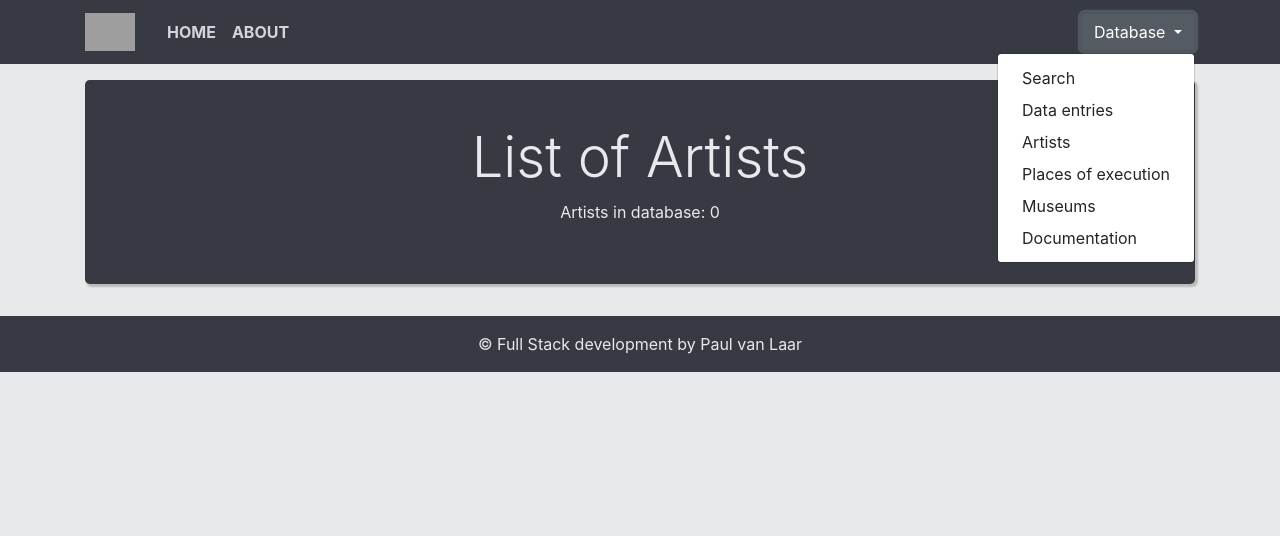
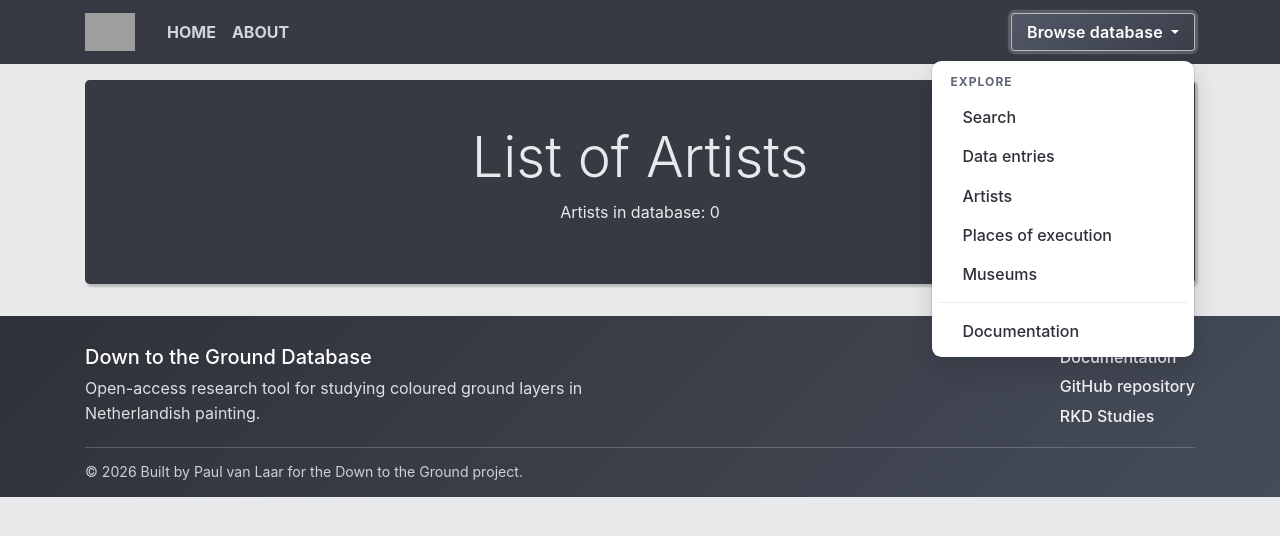
Before and after one commit to TAHPaul/DttG_db, a Django app: page /artists/ in a window 1280 px wide, after a click on "Browse database". Shown: the top 536 px of the page. Run offline with Django 4.2, Linux system fonts and the light colour scheme; data that the repository does not hold is empty; some libraries are stand-ins or nearby versions; grey boxes are pictures that could not be loaded.

Commit message:
Update footer/dropdown UI and RKD image fetch handling

```diff
--- a/data/static/data/main.css
+++ b/data/static/data/main.css
@@ -26,6 +26,116 @@ ul {
 
 .site-header .navbar-nav .nav-link.active {
   font-weight: 500;
+}
+
+.site-nav-dropdown {
+  margin-left: 0.5rem;
+}
+
+.site-nav-dropdown__toggle {
+  min-width: 11.5rem;
+  border: 1px solid rgba(232, 233, 235, 0.45);
+  background: linear-gradient(145deg, #464b57 0%, #343741 100%);
+  color: #f0f2f5;
+  font-weight: 600;
+  letter-spacing: 0.01em;
+}
+
+.site-nav-dropdown__toggle:hover,
+.site-nav-dropdown__toggle:focus {
+  border-color: rgba(232, 233, 235, 0.7);
+  background: linear-gradient(145deg, #525867 0%, #3a3e49 100%);
+  color: #ffffff;
+}
+
+.site-nav-dropdown__toggle:focus {
+  box-shadow: 0 0 0 0.2rem rgba(232, 233, 235, 0.2);
+}
+
+.site-nav-dropdown__menu {
+  min-width: 16.5rem;
+  margin-top: 0.55rem;
+  padding: 0.4rem;
+  border: 1px solid rgba(56, 58, 67, 0.15);
+  border-radius: 0.65rem;
+  box-shadow: 0 12px 24px rgba(14, 16, 20, 0.15);
+}
+
+.site-nav-dropdown__header {
+  padding: 0.5rem 0.75rem;
+  font-size: 0.75rem;
+  font-weight: 700;
+  text-transform: uppercase;
+  letter-spacing: 0.09em;
+  color: #5f6573;
+}
+
+.site-nav-dropdown__item {
+  border-radius: 0.45rem;
+  padding-top: 0.48rem;
+  padding-bottom: 0.48rem;
+  font-weight: 500;
+  color: #2d3038;
+}
+
+.site-nav-dropdown__item:hover,
+.site-nav-dropdown__item:focus {
+  background-color: #383a43;
+  color: #f4f5f6;
+}
+
+.site-footer {
+  background: linear-gradient(135deg, #2f3138 0%, #454c59 100%);
+  color: #eef0f4;
+  padding: 1.8rem 0 0.95rem;
+}
+
+.site-footer__content {
+  display: flex;
+  flex-wrap: wrap;
+  justify-content: space-between;
+  gap: 1.5rem;
+}
+
+.site-footer__brand {
+  max-width: 37rem;
+}
+
+.site-footer__title {
+  margin-bottom: 0.45rem;
+  font-size: 1.25rem;
+  color: #ffffff;
+}
+
+.site-footer__text {
+  margin-bottom: 0;
+  color: rgba(240, 242, 245, 0.9);
+  line-height: 1.55;
+}
+
+.site-footer__links {
+  display: grid;
+  gap: 0.35rem;
+}
+
+.site-footer__links a {
+  color: #f0f2f5;
+  font-weight: 500;
+  text-decoration: none;
+}
+
+.site-footer__links a:hover,
+.site-footer__links a:focus {
+  color: #ffffff;
+  text-decoration: underline;
+}
+
+.site-footer__meta {
+  margin-top: 1.2rem;
+  padding-top: 0.8rem;
+  border-top: 1px solid rgba(232, 233, 235, 0.22);
+  font-size: 0.88rem;
+  color: rgba(240, 242, 245, 0.82);
 }
 
 .content-section {
@@ -542,6 +652,29 @@ a.article-title:hover {
     margin-top: 4.5rem;
   }
 
+  .site-nav-dropdown {
+    width: 100%;
+    margin: 0.35rem 0 0;
+  }
+
+  .site-nav-dropdown__toggle {
+    width: 100%;
+    min-width: 0;
+  }
+
+  .site-nav-dropdown__menu {
+    min-width: 100%;
+  }
+
+  .site-footer {
+    padding-top: 1.4rem;
+  }
+
+  .site-footer__content {
+    flex-direction: column;
+    gap: 1rem;
+  }
+
   .page-width-wide,
   .page-width-prose {
     width: min(100%, calc(100% - 1rem));
--- a/data/templates/data/base.html
+++ b/data/templates/data/base.html
@@ -35,20 +35,22 @@
 	          <a class="nav-item nav-link font-weight-bold" href="{% url 'dttg-about' %}">ABOUT</a>
 	        </div>
 	        <!-- Navbar Right Side -->
-	        <div class="navbar-nav">
+	        <div class="navbar-nav align-items-md-center">
 	          <!-- <a class="nav-item nav-link" href="#">Login</a>-->
 	          <!-- <a class="nav-item nav-link" href="#">Register</a>-->
-	          <div class="dropdown">
-				  <button class="btn btn-secondary dropdown-toggle" type="button" id="dropdownMenuButton" data-toggle="dropdown" aria-haspopup="true" aria-expanded="false">
-				    Database
+	          <div class="dropdown site-nav-dropdown">
+				  <button class="btn site-nav-dropdown__toggle dropdown-toggle" type="button" id="dropdownMenuButton" data-toggle="dropdown" aria-haspopup="true" aria-expanded="false" aria-label="Open database navigation menu">
+				    Browse database
 				  </button>
-				  <div class="dropdown-menu dropdown-menu-right" aria-labelledby="dropdownMenuButton">
-				    <a class="dropdown-item" href="{% url 'data-table-simple' %}">Search</a>
-				    <a class="dropdown-item" href="{% url 'data-overview' %}">Data entries</a>
-				    <a class="dropdown-item" href="{% url 'artists-overview' %}">Artists</a>
-				    <a class="dropdown-item" href="{% url 'city-of-execution-overview' %}">Places of execution</a>
-				    <a class="dropdown-item" href="{% url 'museums-overview' %}">Museums</a>
-				    <a class="dropdown-item" href="{% url 'database-info' %}">Documentation</a>
+				  <div class="dropdown-menu dropdown-menu-right site-nav-dropdown__menu" aria-labelledby="dropdownMenuButton">
+				    <h6 class="dropdown-header site-nav-dropdown__header">Explore</h6>
+				    <a class="dropdown-item site-nav-dropdown__item" href="{% url 'data-table-simple' %}">Search</a>
+				    <a class="dropdown-item site-nav-dropdown__item" href="{% url 'data-overview' %}">Data entries</a>
+				    <a class="dropdown-item site-nav-dropdown__item" href="{% url 'artists-overview' %}">Artists</a>
+				    <a class="dropdown-item site-nav-dropdown__item" href="{% url 'city-of-execution-overview' %}">Places of execution</a>
+				    <a class="dropdown-item site-nav-dropdown__item" href="{% url 'museums-overview' %}">Museums</a>
+				    <div class="dropdown-divider"></div>
+				    <a class="dropdown-item site-nav-dropdown__item" href="{% url 'database-info' %}">Documentation</a>
 				  </div>
 				</div>
 	        </div>
@@ -163,12 +165,21 @@
 
 </body>
 {% if request.GET.embed != '1' %}
-<footer class="bg-light text-center text-lg-start mt-auto">
-<!--Copyright-->
-	<div class="text-center p-3" style="background-color: #383a43; color: #e8e9eb">
-		© Full Stack development by Paul van Laar
+<footer class="site-footer mt-auto">
+	<div class="container">
+		<div class="site-footer__content">
+			<div class="site-footer__brand">
+				<h2 class="site-footer__title">Down to the Ground Database</h2>
+				<p class="site-footer__text mb-0">Open-access research tool for studying coloured ground layers in Netherlandish painting.</p>
+			</div>
+			<ul class="site-footer__links list-unstyled mb-0" aria-label="Footer links">
+				<li><a href="{% url 'database-info' %}">Documentation</a></li>
+				<li><a href="https://github.com/TAHPaul/DttG_db" target="_blank" rel="noopener noreferrer">GitHub repository</a></li>
+				<li><a href="https://dttg.rkdstudies.nl/contents/" target="_blank" rel="noopener noreferrer">RKD Studies</a></li>
+			</ul>
+		</div>
+		<div class="site-footer__meta">© {% now "Y" %} Built by Paul van Laar for the Down to the Ground project.</div>
 	</div>
-<!--Copyright-->
 </footer>
 {% endif %}
 </html>
```
Also changed, not shown: data/management/commands/fetch_rkd_images.py (+105 -23 lines), data/tests/test_fetch_rkd_images.py (added, +147 -0 lines), dttg_new/settings.py (+16 -7 lines), data/tests/__init__.py (added).
